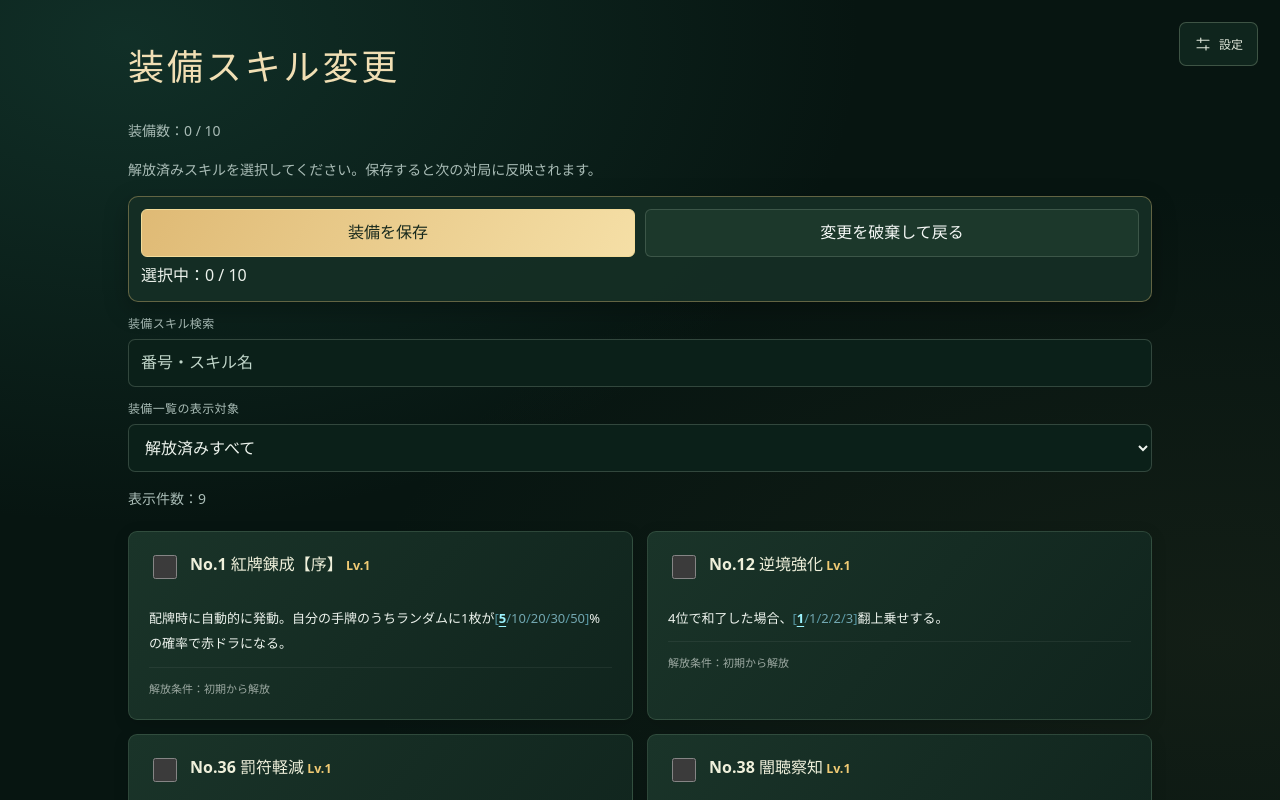
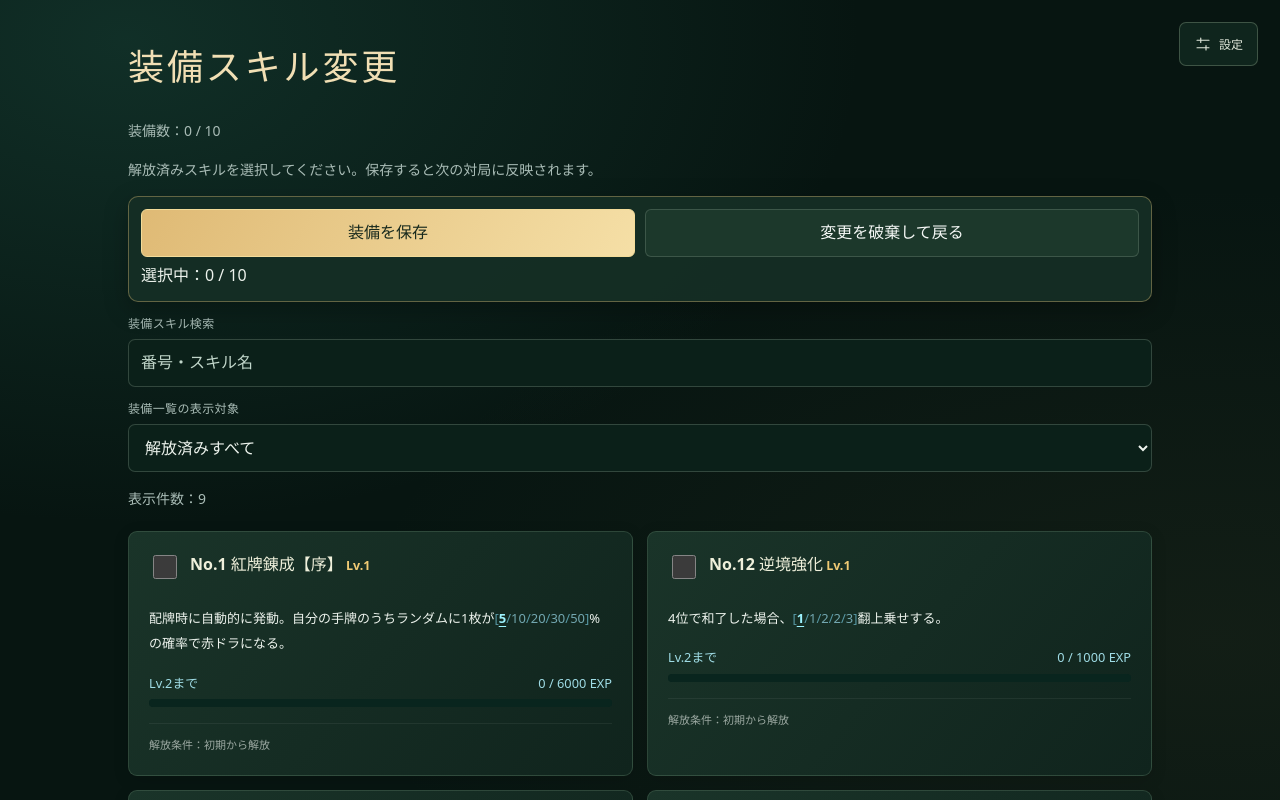
Before and after one commit to takugo20/mahjong-skill-game, a React (Vite) app: page / in a window 1280 px wide. Both pictures are taken after a click on the button "装備スキル変更". Built offline with nearby package versions, Linux system fonts and the light colour scheme.

Commit message:
Show skill experience progress bars on equipment screen

```diff
--- a/src/PlayerSkillCard.tsx
+++ b/src/PlayerSkillCard.tsx
@@ -4,6 +4,7 @@ import {
 import type { PlayerSkillDefinition } from "./lib/akuukan/playerSkillCatalogTypes";
 import { getPlayerSkillMaxLevel } from "./lib/akuukan/playerSkillCatalogTypes";
 import type { PlayerSkillProgress } from "./lib/akuukan/playerSkillProgress";
+import "./SkillExperience.css";
 import {
   PLAYER_SKILL_DESCRIPTIONS,
   PLAYER_SKILL_UNLOCK_TEXT
@@ -15,6 +16,7 @@ interface Props {
   equipped?: boolean;
   disabled?: boolean;
   onToggle?: () => void;
+  showExperience?: boolean;
 }
 
 export function PlayerSkillCard({
@@ -22,7 +24,8 @@ export function PlayerSkillCard({
   progress,
   equipped = false,
   disabled = false,
-  onToggle
+  onToggle,
+  showExperience = false
 }: Props) {
   const title = (
     <>
@@ -81,6 +84,25 @@ export function PlayerSkillCard({
         </p>
       )}
 
+      {showExperience && progress.isUnlocked && (() => {
+        const isMax = progress.level >= getPlayerSkillMaxLevel(skill);
+        const required = isMax ? 1 : skill.levels[progress.level].requiredExp;
+        return (
+          <div className={`skill-experience${isMax ? " skill-experience--max" : ""}`}>
+            <div className="skill-experience-label">
+              <span>{isMax ? "最高レベル" : `Lv.${progress.level + 1}まで`}</span>
+              <span>{isMax ? "MAX" : `${progress.currentExp} / ${required} EXP`}</span>
+            </div>
+            <progress
+              aria-label={`${skill.name}の経験値`}
+              aria-valuetext={isMax ? "最高レベル" : `${progress.currentExp} / ${required} EXP`}
+              max={required}
+              value={isMax ? 1 : progress.currentExp}
+            />
+          </div>
+        );
+      })()}
+
       <p className="player-skill-unlock">
         解放条件：{replaceEnemyNumbers(
           PLAYER_SKILL_UNLOCK_TEXT[skill.catalogNumber]
--- a/src/SkillEquipment.tsx
+++ b/src/SkillEquipment.tsx
@@ -137,6 +137,7 @@ export function SkillEquipment({
               key={skill.id}
               skill={skill}
               progress={progress}
+              showExperience
               equipped={equipped}
               disabled={!equipped && draft.equippedSkills.length >= MAX}
               onToggle={() => toggle(skill.id, equipped)}
--- /dev/null
+++ b/src/SkillExperience.css
@@ -0,0 +1,43 @@
+.skill-experience {
+  margin: 16px 0;
+  color: #9fdce5;
+  font-size: 0.8rem;
+}
+.skill-experience-label {
+  display: flex;
+  justify-content: space-between;
+  flex-wrap: wrap;
+  gap: 4px 12px;
+  margin-bottom: 6px;
+  font-variant-numeric: tabular-nums;
+}
+.skill-experience progress {
+  display: block;
+  appearance: none;
+  -webkit-appearance: none;
+  width: 100%;
+  height: 8px;
+  overflow: hidden;
+  border: 0;
+  border-radius: 999px;
+  background: #09251e;
+}
+.skill-experience progress::-webkit-progress-bar {
+  background: #09251e;
+  border-radius: 999px;
+}
+.skill-experience progress::-webkit-progress-value {
+  background: linear-gradient(90deg, #359eb2, #a5f0f3);
+  border-radius: 999px;
+}
+.skill-experience progress::-moz-progress-bar {
+  background: linear-gradient(90deg, #359eb2, #a5f0f3);
+  border-radius: 999px;
+}
+.skill-experience--max { color: #f1d38a; }
+.skill-experience--max progress::-webkit-progress-value {
+  background: linear-gradient(90deg, #b98a36, #f1d38a);
+}
+.skill-experience--max progress::-moz-progress-bar {
+  background: linear-gradient(90deg, #b98a36, #f1d38a);
+}
```
Also changed, not shown: 1 other file (tests, documents, lock files or other folders).
